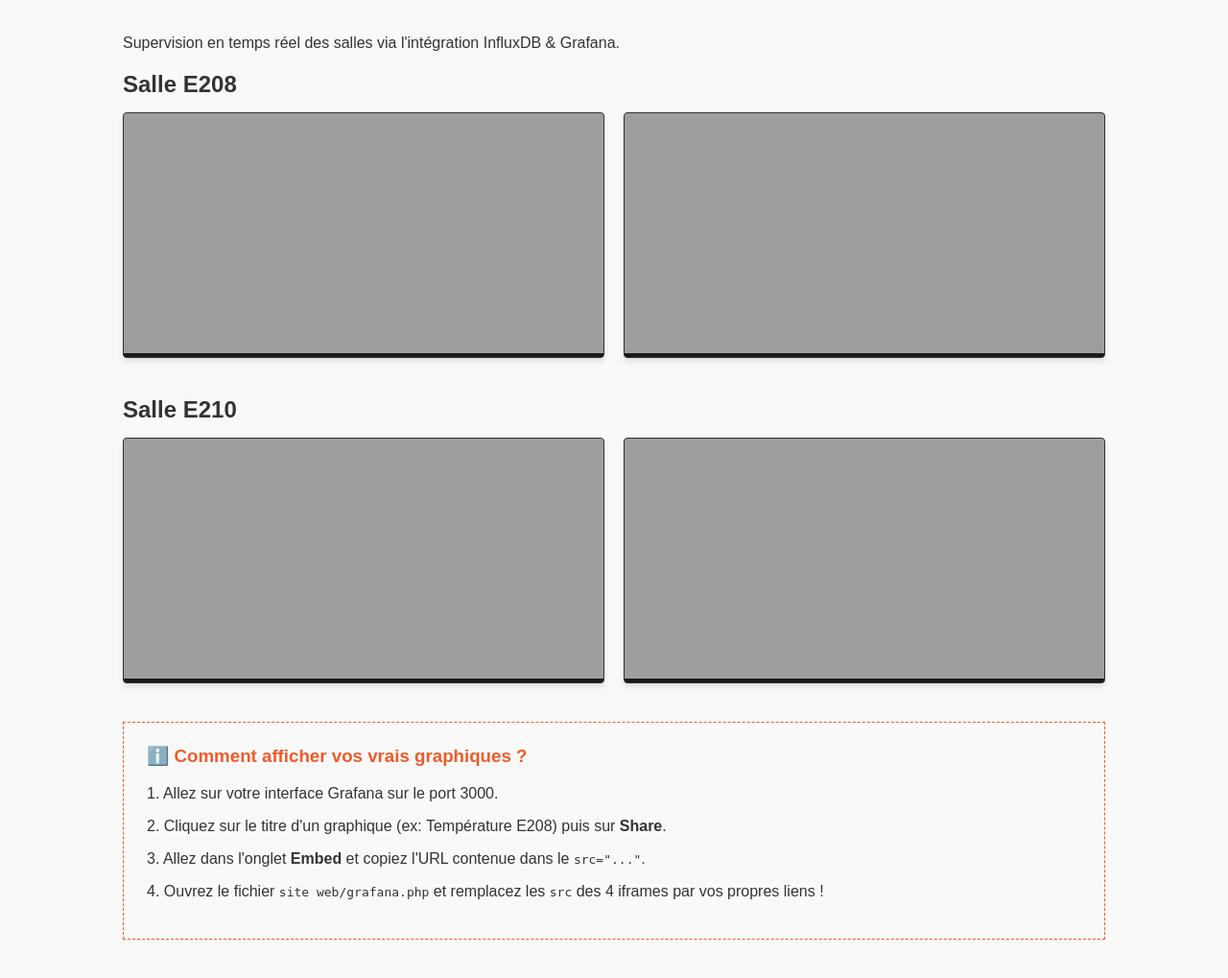
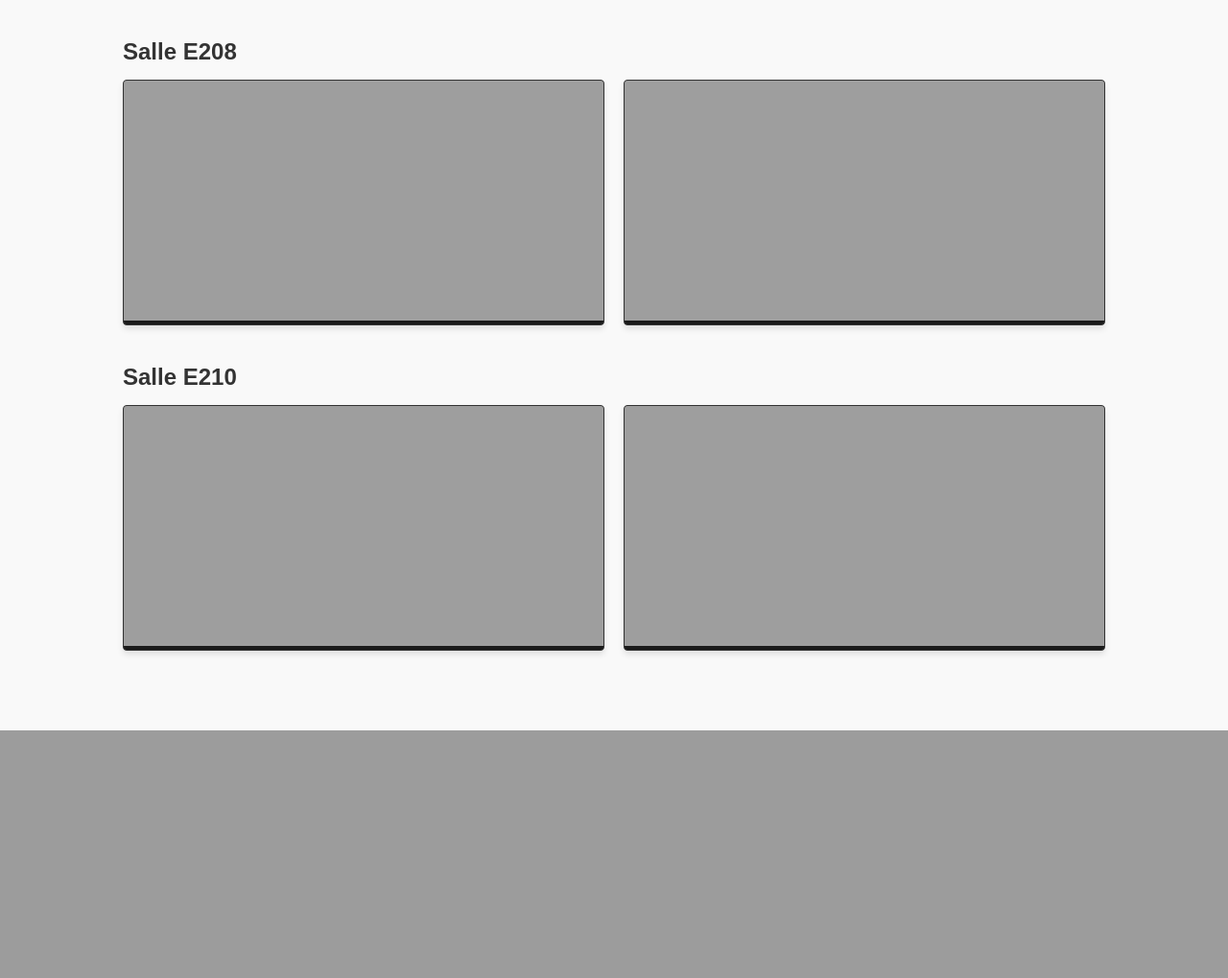
Before and after one commit to mydraa/SAE23, a PHP site: page /grafana.php in a window 1280 px wide. Shown: the part 39-1058 px from the top of the page at 96% size. After the commit the page ends 800 px from the top, so only its background shows below. Run offline with PHP 8.4, Linux system fonts and the light colour scheme.

Commit message:
Fix UI issues and clean grafana page

```diff
--- a/site web/consultation.php
+++ b/site web/consultation.php
@@ -49,8 +49,8 @@ require 'db.php';
 
                 echo "<div class='card'>";
                 echo "<h3>" . htmlspecialchars($row['nom_salle']) . " - " . htmlspecialchars($row['type']) . "</h3>";
-                echo "<div class='flex-between' style='margin-top: 1rem;'>";
-                echo "<span class='stat-value'>" . $val . "</span>";
+                echo "<div style='display: flex; justify-content: space-between; align-items: center; margin-top: 1rem;'>";
+                echo "<span class='stat-value' style='font-weight: bold;'>" . $val . "</span>";
                 echo "<span style='color:var(--text-muted); font-size: 0.9rem;'>Heure: " . $time . "</span>";
                 echo "</div>";
                 echo "</div>";
--- a/site web/grafana.php
+++ b/site web/grafana.php
@@ -63,7 +63,6 @@ require 'db.php';
     </nav>
 
     <div class="container">
-        <p>Supervision en temps réel des salles via l'intégration InfluxDB & Grafana.</p>
 
         <div class="grafana-section">
             <h2>Salle E208</h2>
@@ -89,13 +88,6 @@ require 'db.php';
             </div>
         </div>
 
-        <div class="card" style="margin-top: 40px; background:rgba(255,255,255,0.05); padding:1.5rem; border:1px dashed #F05A28;">
-            <h3 style="color:#F05A28; margin-top:0;">ℹ️ Comment afficher vos vrais graphiques ?</h3>
-            <p>1. Allez sur votre interface Grafana sur le port 3000.</p>
-            <p>2. Cliquez sur le titre d'un graphique (ex: Température E208) puis sur <strong>Share</strong>.</p>
-            <p>3. Allez dans l'onglet <strong>Embed</strong> et copiez l'URL contenue dans le <code>src="..."</code>.</p>
-            <p>4. Ouvrez le fichier <code>site web/grafana.php</code> et remplacez les <code>src</code> des 4 iframes par vos propres liens !</p>
-        </div>
     </div>
 </body>
 </html>
```
